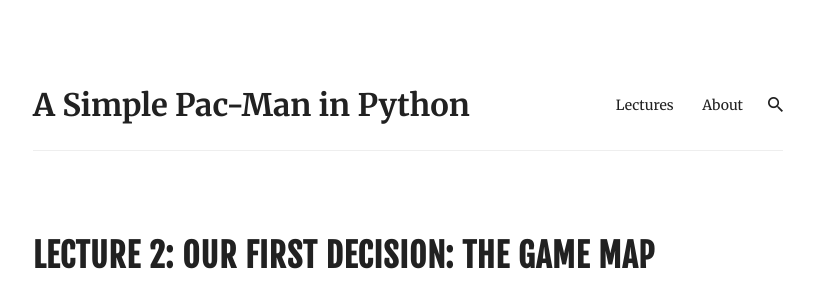
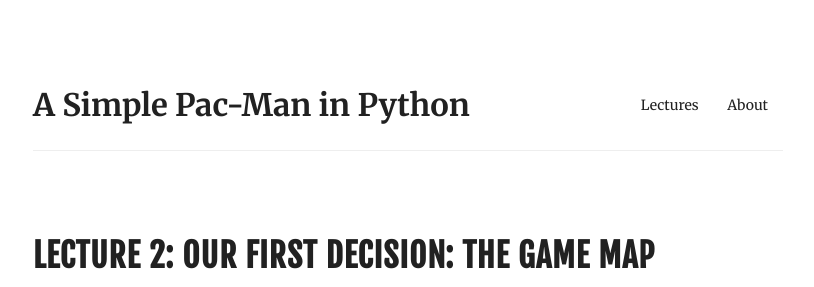
Before and after one commit to mauricioaniche/simple-pacman, a Jekyll site: the page built from _videos/2.md, in a window 1280 px wide. Shown: the top 287 px of the page, without its empty margins (232-1046 px from the left). Built offline with Jekyll 4.4.1, drawn with Linux system fonts in a browser that asks for light colours; nearby versions of some CDN libraries.

Commit message:
remove search button; fix if stmt

```diff
--- a/_includes/header.html
+++ b/_includes/header.html
@@ -40,10 +40,6 @@
           </nav>
           <!-- end main-nav -->
 
-          <div class="nav-buttons">
-            <i class="nav__icon nav__icon-menu ion ion-md-menu"></i>
-            <i class="nav__icon nav__icon-search ion ion-md-search"></i>
-          </div>
 
           <div class="header__overlay"></div>
         </div>
--- a/_layouts/video.html
+++ b/_layouts/video.html
@@ -43,14 +43,14 @@ layout: default
 						{{ content }}
 					</div>
 
-					{{ if page.sourcecode }}
+					{% if page.sourcecode %}
 					<div style="margin-top: 2em;">
 						<h2>Source code of the game up to this moment:</h2>
 
 						<script src="https://gist.github.com/mauricioaniche/{{page.sourcecode}}.js"></script>
 
 					</div>
-					{{ endif }}
+					{% endif %}
 
 
 
```
